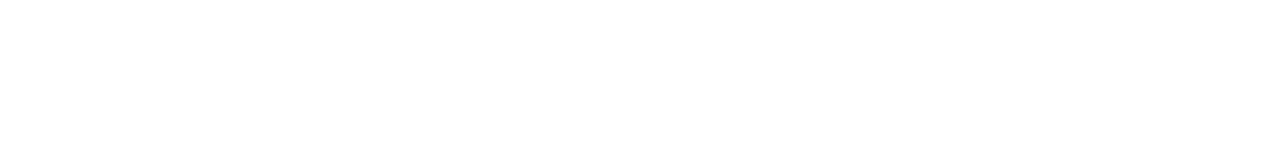
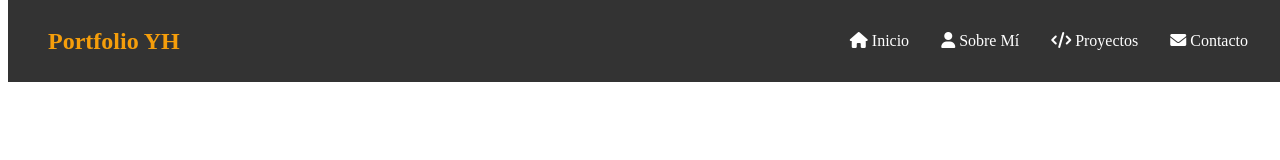
Before and after one commit to 192200-coder/portafolio-Yaison, a plain HTML site: page index.html in a window 1280 px wide. Drawn offline with Linux system fonts and the light colour scheme.

Commit message:
feat: YH-add-primer commit header

```diff
--- /dev/null
+++ b/css/header.css
@@ -0,0 +1,72 @@
+/* Estilos del Header */
+header {
+    background: #333;
+    color: white;
+    padding: 1rem 0;
+    position: fixed;
+    width: 100%;
+    top: 0;
+    z-index: 1000;
+}
+
+.nav-container {
+    display: flex;
+    justify-content: space-between;
+    align-items: center;
+    max-width: 1200px;
+    margin: 0 auto;
+    padding: 0 2rem;
+}
+
+.logo {
+    font-size: 1.5rem;
+    font-weight: bold;
+    color: #f59e0b;
+    text-decoration: none;
+}
+
+.nav-menu {
+    display: flex;
+    list-style: none;
+    gap: 2rem;
+}
+
+.nav-menu a {
+    color: white;
+    text-decoration: none;
+    transition: color 0.3s;
+}
+
+.nav-menu a:hover {
+    color: #f59e0b;
+}
+
+.menu-toggle {
+    display: none;
+    background: none;
+    border: none;
+    color: white;
+    font-size: 1.5rem;
+    cursor: pointer;
+}
+
+@media (max-width: 768px) {
+    .menu-toggle {
+        display: block;
+    }
+
+    .nav-menu {
+        display: none;
+        flex-direction: column;
+        position: absolute;
+        top: 100%;
+        left: 0;
+        width: 100%;
+        background: #333;
+        padding: 1rem 0;
+    }
+
+    .nav-menu.active {
+        display: flex;
+    }
+}
--- a/index.html
+++ b/index.html
@@ -4,8 +4,29 @@
     <meta charset="UTF-8">
     <meta name="viewport" content="width=device-width, initial-scale=1.0">
     <title>Portfolio - Yaison Hernández</title>
+    <link rel="stylesheet" href="css/header.css">
+    <link rel="stylesheet" href="https://cdnjs.cloudflare.com/ajax/libs/font-awesome/6.0.0/css/all.min.css">
 </head>
 <body>
-    <!-- Estructura básica - contenido se desarrollará en otras ramas -->
+    <header>
+        <nav class="nav-container">
+            <a href="#inicio" class="logo">Portfolio YH</a>
+            <button class="menu-toggle" aria-label="Menú">
+                <i class="fas fa-bars"></i>
+            </button>
+            <ul class="nav-menu">
+                <li><a href="#inicio"><i class="fas fa-home"></i> Inicio</a></li>
+                <li><a href="#sobre-mi"><i class="fas fa-user"></i> Sobre Mí</a></li>
+                <li><a href="#proyectos"><i class="fas fa-code"></i> Proyectos</a></li>
+                <li><a href="#contacto"><i class="fas fa-envelope"></i> Contacto</a></li>
+            </ul>
+        </nav>
+    </header>
+
+    <main>
+        <!-- Las otras secciones se agregarán en otras ramas -->
+    </main>
+
+    <script src="js/header.js"></script>
 </body>
 </html>
--- /dev/null
+++ b/js/header.js
@@ -0,0 +1,21 @@
+// Funcionalidad del Header
+document.addEventListener('DOMContentLoaded', function() {
+    const menuToggle = document.querySelector('.menu-toggle');
+    const navMenu = document.querySelector('.nav-menu');
+
+    if (menuToggle) {
+        menuToggle.addEventListener('click', function() {
+            navMenu.classList.toggle('active');
+        });
+
+        // Cerrar menú al hacer clic en enlace
+        const navLinks = document.querySelectorAll('.nav-menu a');
+        navLinks.forEach(link => {
+            link.addEventListener('click', function() {
+                if (window.innerWidth <= 768) {
+                    navMenu.classList.remove('active');
+                }
+            });
+        });
+    }
+});
```
